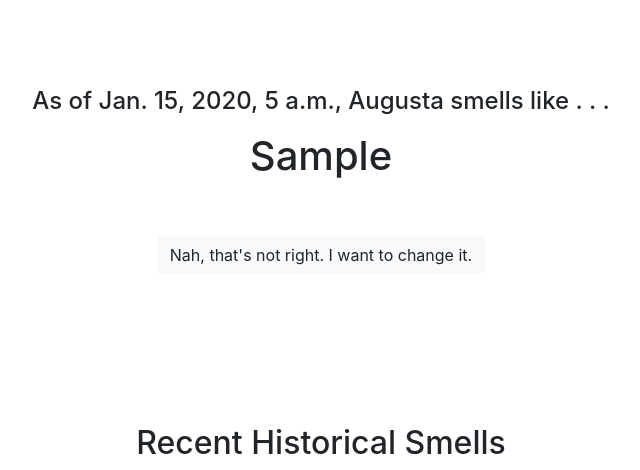
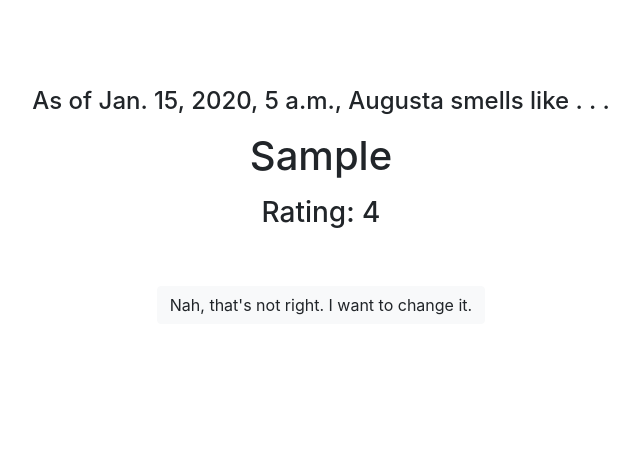
Before and after one commit to kachalio/augustasmell, a Django app: page / in a window 1280 px wide. Shown: the part 182-652 px from the top of the page, without its empty margins (319-959 px from the left). Run offline with Django 3.2, Linux system fonts and the light colour scheme; tables that the repository leaves empty hold one stand-in row (values such as "Sample post"); some libraries are stand-ins or nearby versions.

Commit message:
updated database & front end to include basic rating system

```diff
--- a/smell/models.py
+++ b/smell/models.py
@@ -5,6 +5,7 @@
 class Smell(models.Model):
     smell = models.CharField(max_length=50)
     updated_datetime = models.DateTimeField()
+    rating = models.PositiveIntegerField()
 
     def __str__(self):
     	return self.smell
--- a/smell/templates/smell/smell.html
+++ b/smell/templates/smell/smell.html
@@ -3,6 +3,7 @@
 	{% if smell_current %}
 		<h4 class="text-center" style="padding-top:100px">As of {{smell_current.updated_datetime}}, Augusta smells like . . .</h4>
 		<h1 class="text-center pt-2">{{smell_current.smell}}</h1>
+		<h3 class="text-center pt-2">Rating: {{smell_current.rating}}</h2>
 	{% else %}
 		<h4 class="text-center" style="padding-top:100px">No smells to report</h4>
 	{% endif %}
@@ -24,5 +25,4 @@
 	{% else %}
 		<h4>No smell history to report.</h4>
 	{% endif %}
-
 {% endblock content %}
```
Also changed, not shown: smell/templates/smell/update.html (line endings or trailing spaces).
